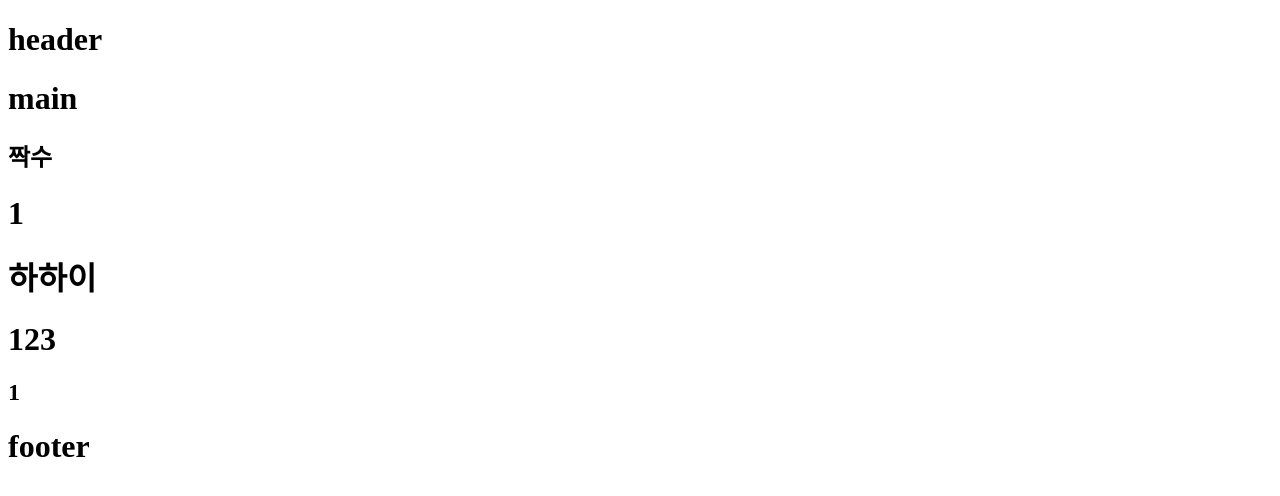
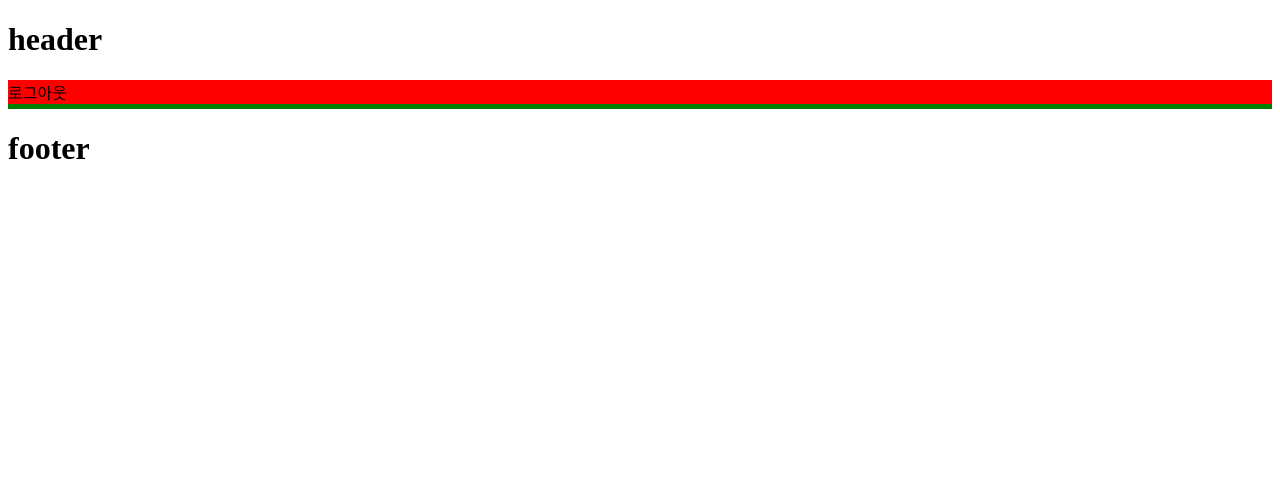
Before and after one commit to kingof7/onebite-react, a React (Vite) app in the folder section05/: page / in a window 1280 px wide. Shown: the top 496 px of the page. Built offline with nearby package versions, Linux system fonts and the light colour scheme.

Commit message:
5.3) JSX로 UI 표현하기 2

```diff
--- /dev/null
+++ b/section05/src/components/Main.css
@@ -0,0 +1,4 @@
+.logout {
+  background-color: red;
+  border-bottom: 5px solid green;
+}
--- a/section05/src/components/Main.jsx
+++ b/section05/src/components/Main.jsx
@@ -1,3 +1,4 @@
+import "./Main.css";
 // JSX : Javscript Extentions, js와 html 혼용 허용 문법
 
 // JSX 주의 사항 !
@@ -10,18 +11,18 @@
 // 6. 최상위 태그는 반드시 1개여야 한다. ex:) return <> ... </>
 
 const Main = () => {
-  const number = 12; // 숫자, 문자열 모두 가능 -> {number}
-  const obj = { a: 1 };
-  return (
-    <main>
-      <h1>main</h1>
-      <h2>{number % 2 === 0 ? "짝수" : "홀수"}</h2>
-      <h1>{1}</h1>
-      <h1>{"하하이"}</h1>
-      <h1>{[1, 2, 3]}</h1>
-      <h2>{obj.a}</h2>
-    </main>
-  );
+  const user = {
+    name: "이정환",
+    isLogin: true,
+  };
+
+  if (user.isLogin) {
+    return <div className="logout">로그아웃</div>; // 자바스크립트의 예약어인 class를 쓸수없기에,,, className이 되버린 것.
+  } else {
+    return <div>로그인</div>;
+  }
+
+  // return <>{user.isLogin ? <div>[로그아웃]</div> : <div>[로그인]</div>}</>;
 };
 
 export default Main;
```
